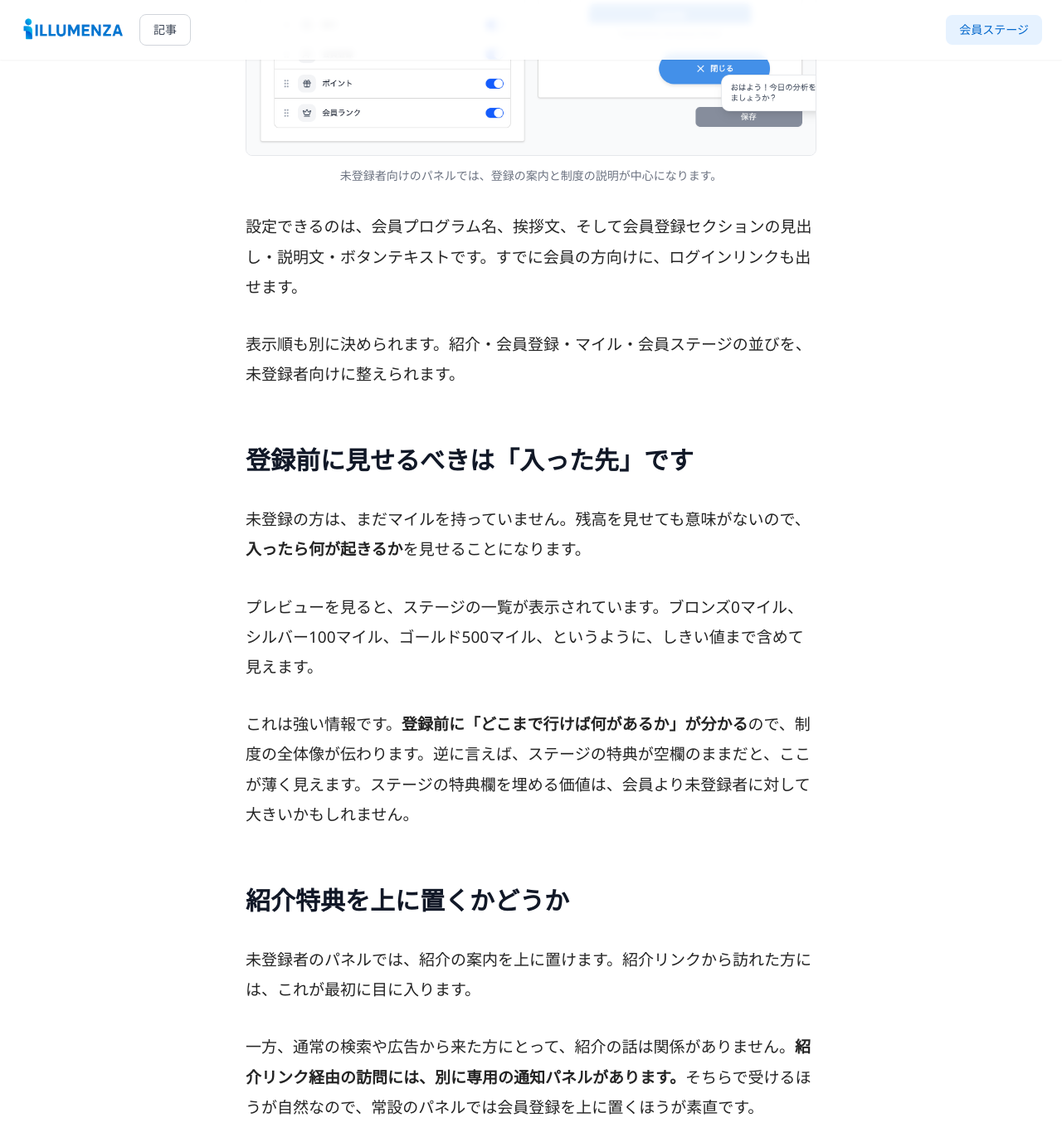
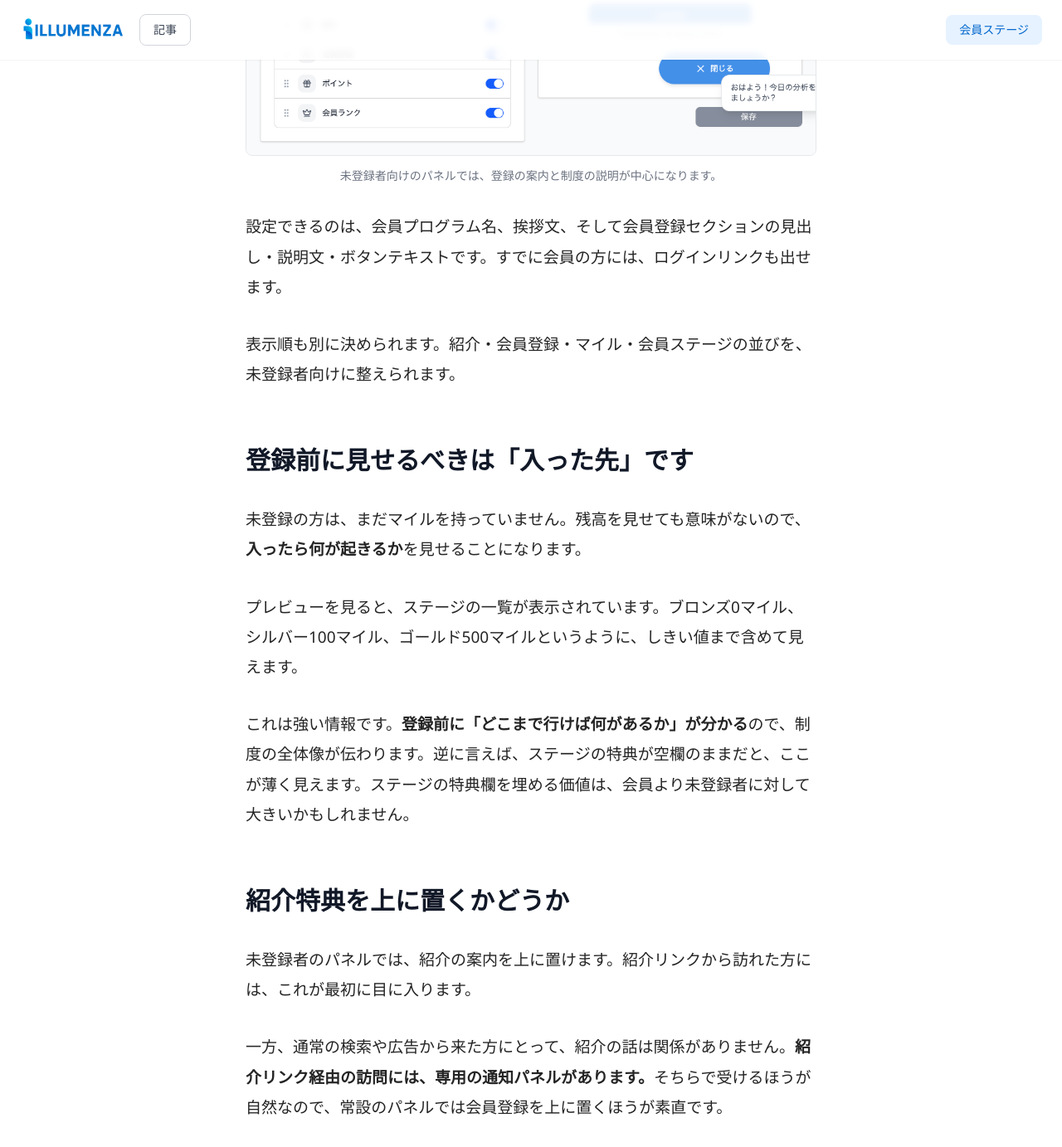
Before and after one commit to TheKinng96/illumenza-homepage, a Jekyll site: the page built from _posts/2026-06-23-points-panel-visitor.md, in a window 1280 px wide and 1400 px high, scrolled down 1167 px. Shown: the top 1383 px of the window at 83% size. Built offline with Jekyll 4.4.1, drawn with Linux system fonts in a browser that asks for light colours; nearby versions of some CDN libraries.

Commit message:
content: round-3 naturalness fixes, posts 33-40 of 55
Includes a factual correction in coupon-themes: the intro said 9 of
the 11 themes match Japanese holidays, but the list has 10 and a later
line says 10. Corrected to 10.

Co-Authored-By: Claude Opus 5 (1M context) <noreply@anthropic.com>

```diff
--- a/_posts/2026-06-23-points-panel-visitor.md
+++ b/_posts/2026-06-23-points-panel-visitor.md
@@ -23,7 +23,7 @@ screen: /panel/visitor
   <figcaption>未登録者向けのパネルでは、登録の案内と制度の説明が中心になります。</figcaption>
 </figure>
 
-設定できるのは、会員プログラム名、挨拶文、そして会員登録セクションの見出し・説明文・ボタンテキストです。すでに会員の方向けに、ログインリンクも出せます。
+設定できるのは、会員プログラム名、挨拶文、そして会員登録セクションの見出し・説明文・ボタンテキストです。すでに会員の方には、ログインリンクも出せます。
 
 表示順も別に決められます。紹介・会員登録・マイル・会員ステージの並びを、未登録者向けに整えられます。
 
@@ -31,7 +31,7 @@ screen: /panel/visitor
 
 未登録の方は、まだマイルを持っていません。残高を見せても意味がないので、**入ったら何が起きるか**を見せることになります。
 
-プレビューを見ると、ステージの一覧が表示されています。ブロンズ0マイル、シルバー100マイル、ゴールド500マイル、というように、しきい値まで含めて見えます。
+プレビューを見ると、ステージの一覧が表示されています。ブロンズ0マイル、シルバー100マイル、ゴールド500マイルというように、しきい値まで含めて見えます。
 
 これは強い情報です。**登録前に「どこまで行けば何があるか」が分かる**ので、制度の全体像が伝わります。逆に言えば、ステージの特典が空欄のままだと、ここが薄く見えます。ステージの特典欄を埋める価値は、会員より未登録者に対して大きいかもしれません。
 
@@ -39,7 +39,7 @@ screen: /panel/visitor
 
 未登録者のパネルでは、紹介の案内を上に置けます。紹介リンクから訪れた方には、これが最初に目に入ります。
 
-一方、通常の検索や広告から来た方にとって、紹介の話は関係がありません。**紹介リンク経由の訪問には、別に専用の通知パネルがあります。**そちらで受けるほうが自然なので、常設のパネルでは会員登録を上に置くほうが素直です。
+一方、通常の検索や広告から来た方にとって、紹介の話は関係がありません。**紹介リンク経由の訪問には、専用の通知パネルがあります。**そちらで受けるほうが自然なので、常設のパネルでは会員登録を上に置くほうが素直です。
 
 ## 会員の方のパネル
 
```
Also changed, not shown: _posts/2026-06-25-coupon-themes.md (+2 -2 lines), _posts/2026-06-29-points-setup-jewelry.md (+1 -1 lines), _posts/2026-06-30-points-setup-handmade.md (+2 -2 lines), _posts/2026-07-01-points-trigger-button.md (+3 -3 lines), _posts/2026-07-06-points-community-rewards-by-industry.md (+2 -2 lines), script/naturalize/queue3.json (+16 -16 lines).
